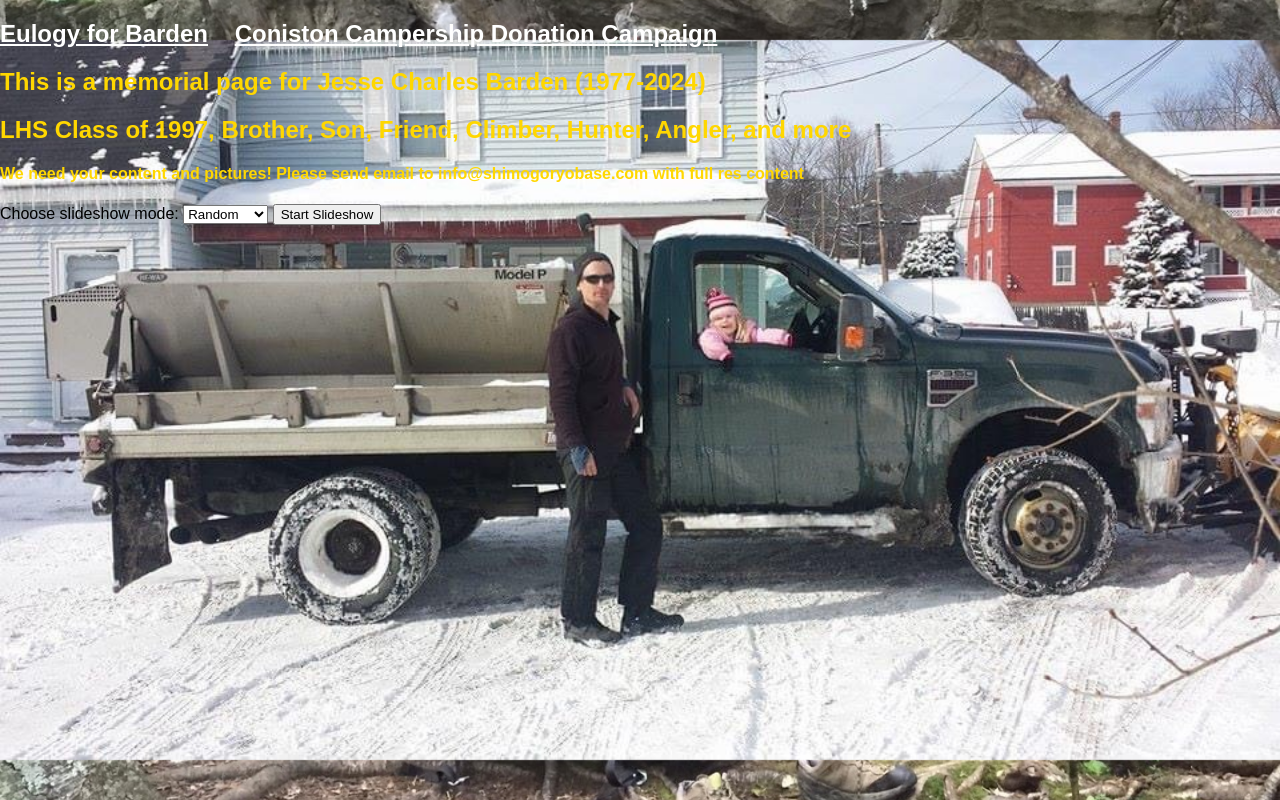
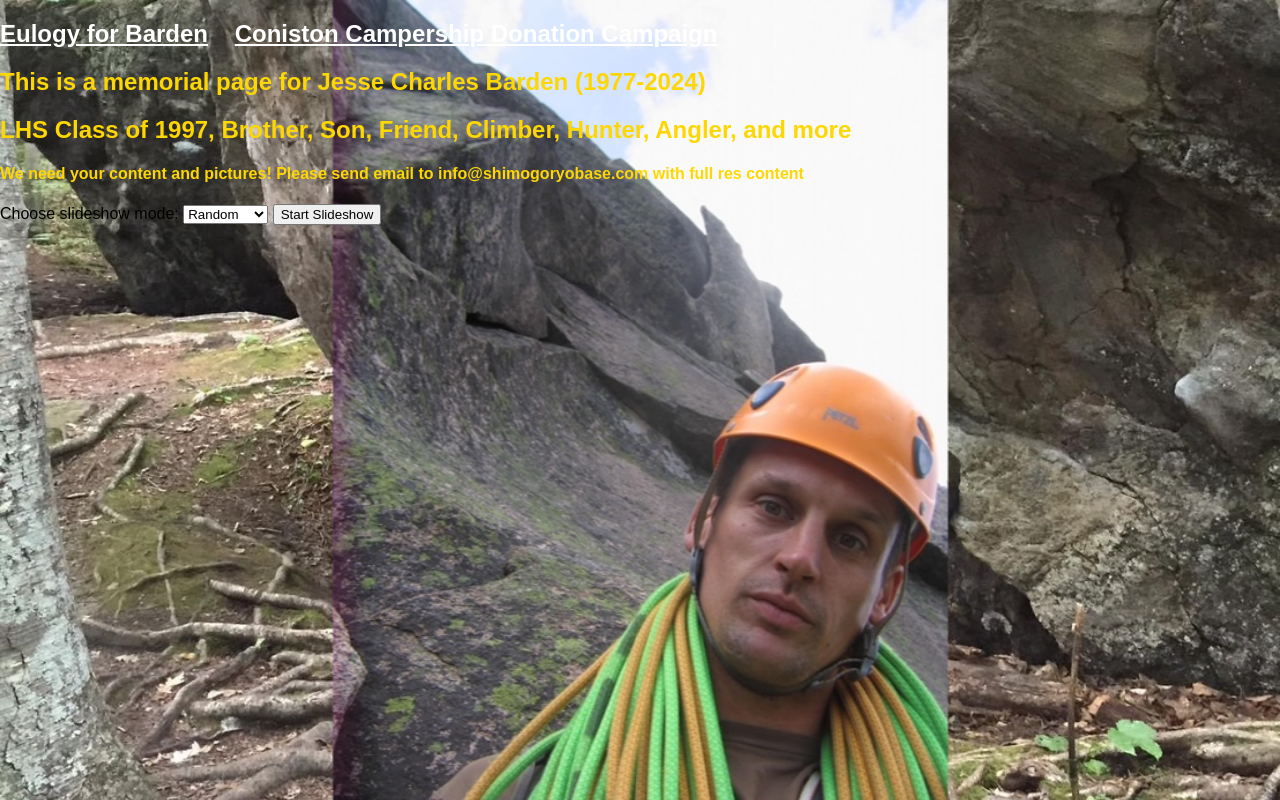
Before and after one commit to AndyKowles/barden, a plain HTML site: page index.html in a window 1280 px wide. Both pictures are taken after a click on the button "Start Slideshow". Drawn offline with Linux system fonts and the light colour scheme.

Commit message:
Added climbing picture
Easy to add photos...do it like this!!

```diff
--- a/index.html
+++ b/index.html
@@ -74,6 +74,7 @@
 </head>
 <body>
     <div class="image-container">
+        <img class="clickable-image" src="IMG_3014.JPG" alt="Image 0">
         <img class="clickable-image" src="IMG_4869.jpeg" alt="Image 0">
         <img class="clickable-image" src="IMG_9927.jpg" alt="Image 1">
         <img class="clickable-image" src="IMG_9917.jpg" alt="Image 2">
```
Also changed, not shown: IMG_3014.jpg (added).
